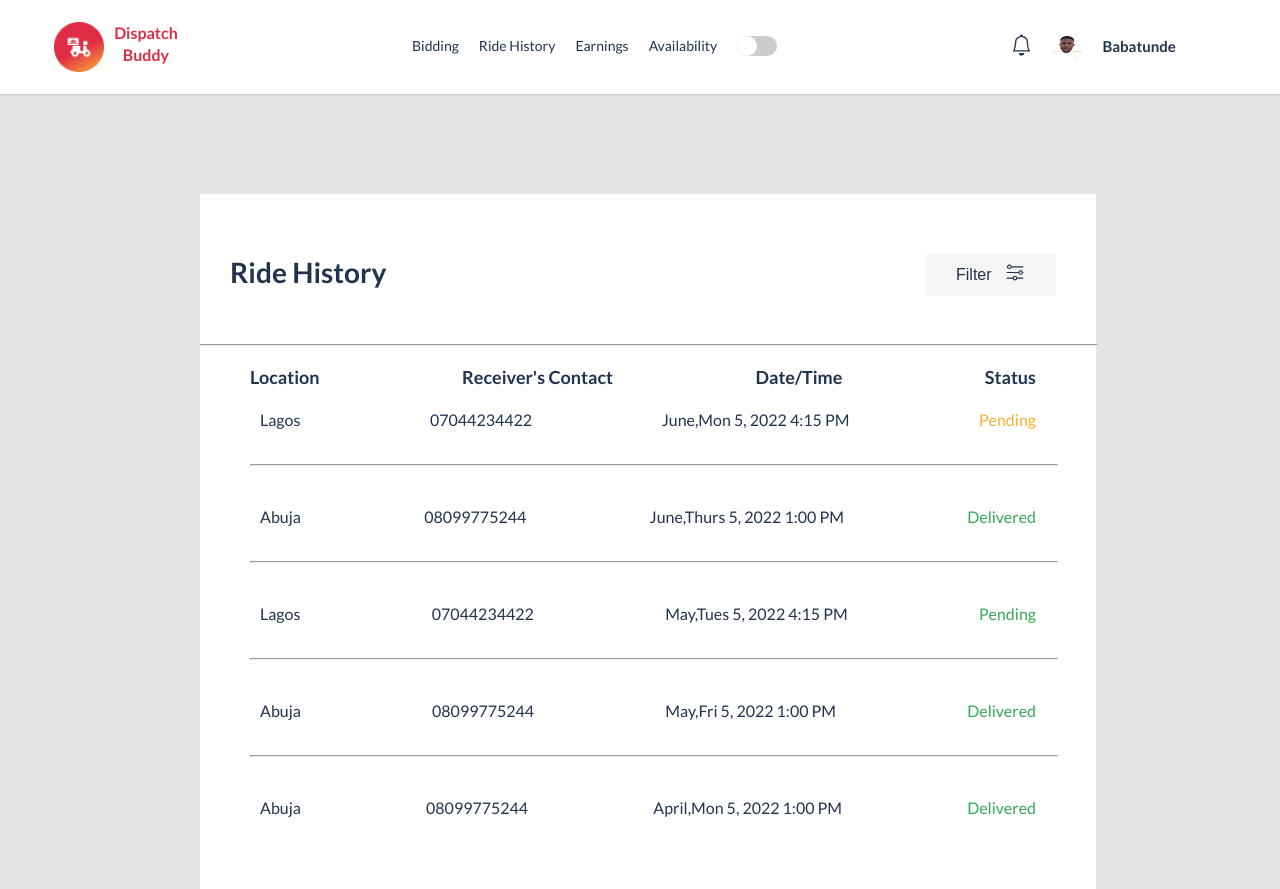
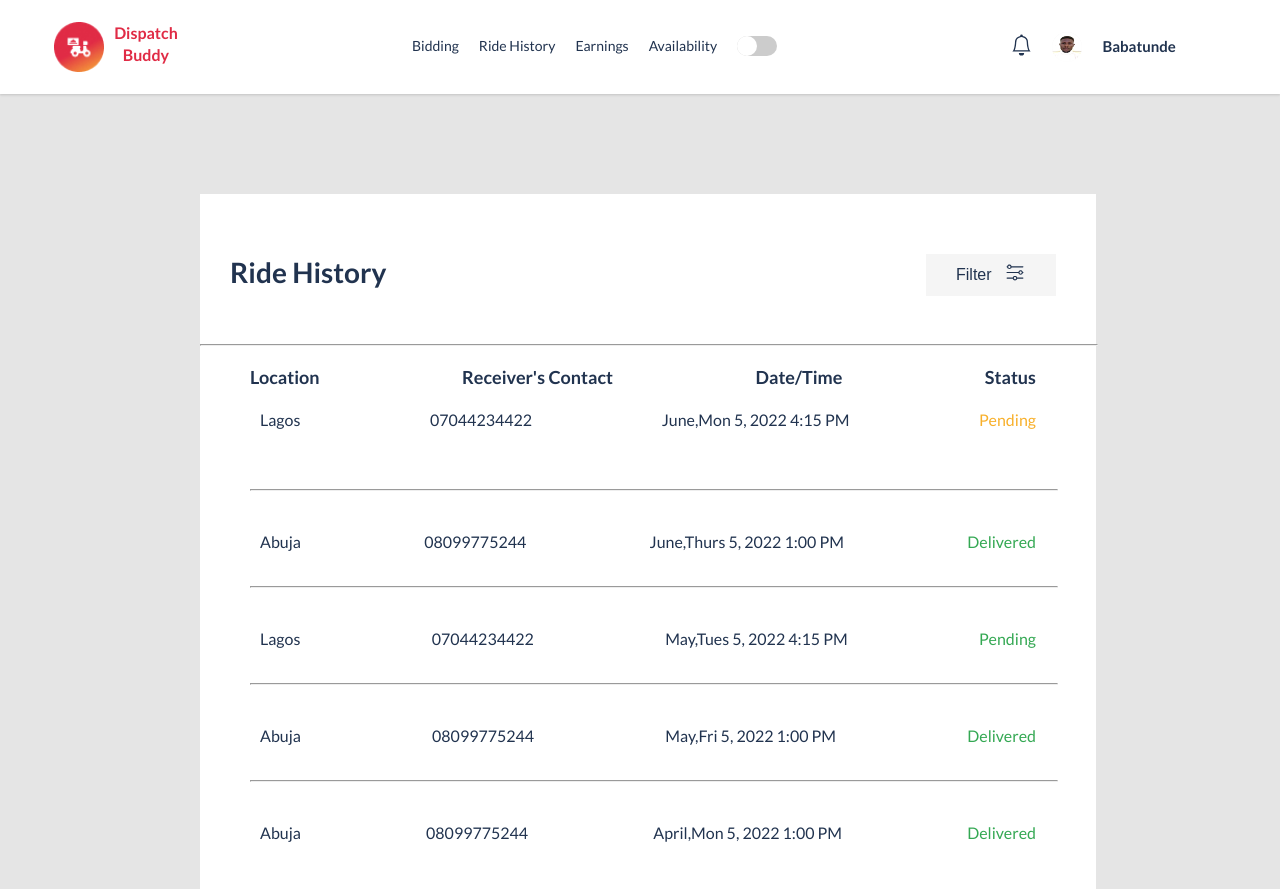
Before and after one commit to Afosbids/Dispatch-Buddy-Frontend, a React (Create React App) app: page /rider-history in a window 1280 px wide. Built offline with nearby package versions, Linux system fonts and the light colour scheme.

Commit message:
code refactor for rider-earnings and rider-history

```diff
--- a/src/pages/RiderHistory/riderHistory.css
+++ b/src/pages/RiderHistory/riderHistory.css
@@ -81,7 +81,7 @@
     display: flex;
     flex-direction: row;
     justify-content: space-between;
-    height: 15%;
+    height: 20%;
     margin: 0px 60px 0px 60px;
     padding-top: 20px;
 }
@@ -124,7 +124,7 @@
 
 .location-parag {
     text-align: center;
-    margin-top: 40px;
+    margin: 40px 0px 40px 0px;
 }
 
 
```
